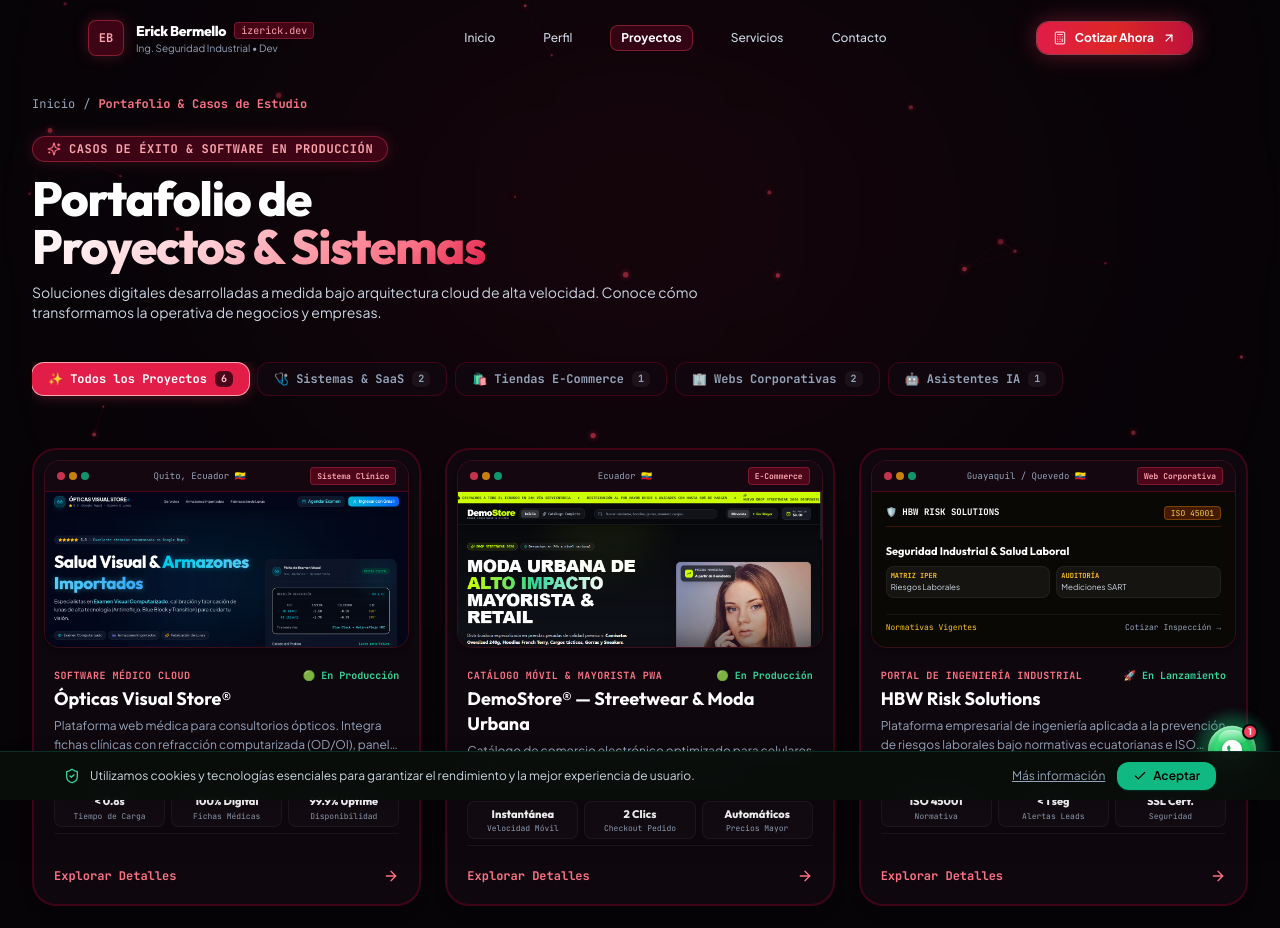
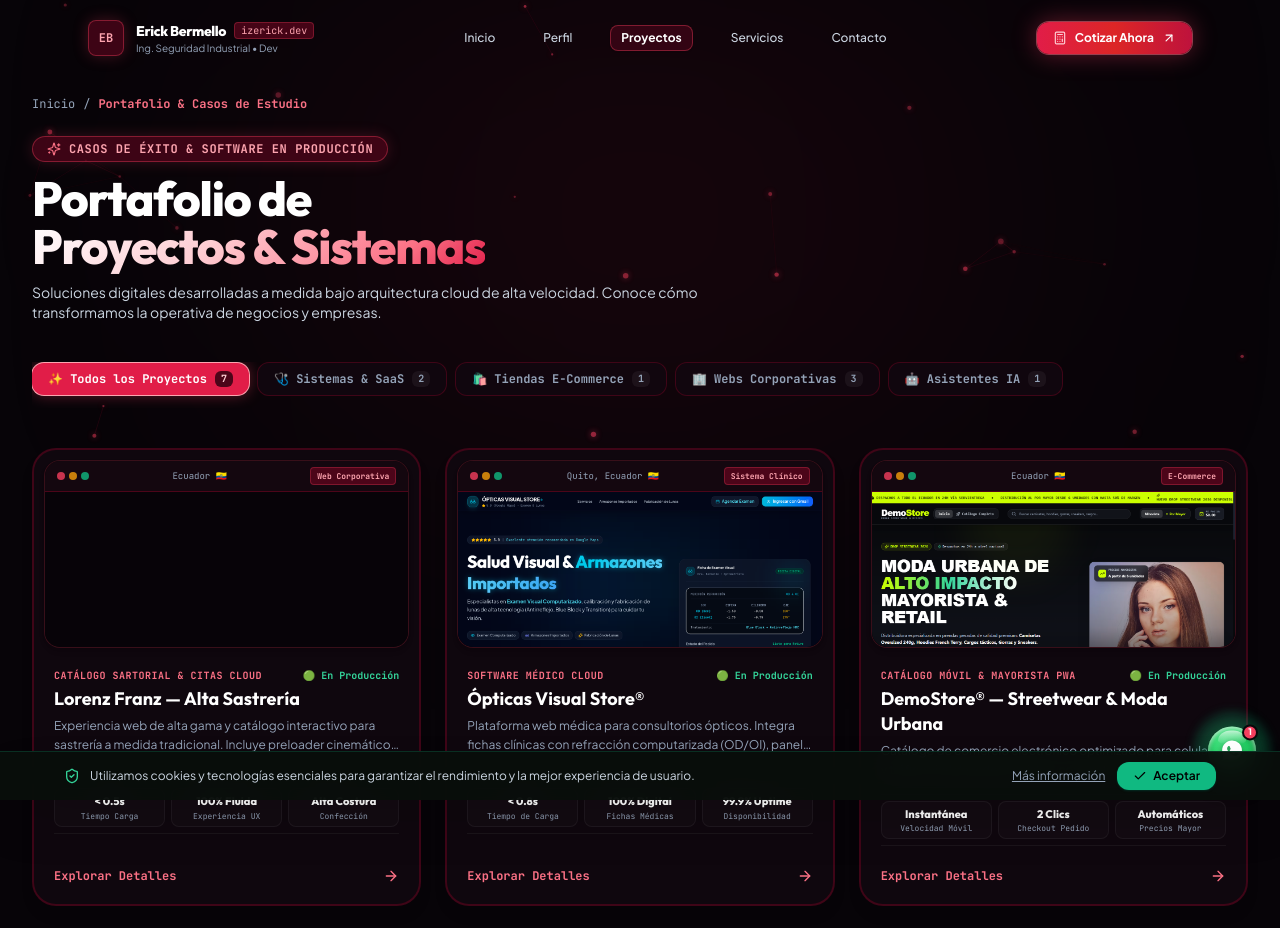
Before and after one commit to izerick/izerick-portfolio, a React (Vite) app: page /proyectos in a window 1280 px wide. Shown: the top 928 px of the page. Built offline with nearby package versions, Linux system fonts and the light colour scheme.

Commit message:
feat: colocar Lorenz Franz Alta Sastreria como primer proyecto del portafolio

```diff
--- a/src/components/ProjectsSection.tsx
+++ b/src/components/ProjectsSection.tsx
@@ -28,6 +28,33 @@
 }
 
 const SHOWCASE_PROJECTS: ShowcaseProject[] = [
+  {
+    id: 'lorenz-franz-sastreria',
+    name: 'Lorenz Franz — Alta Sastrería',
+    catLabel: 'Web Corporativa',
+    type: 'Catálogo Sartorial & Citas Cloud',
+    industry: 'Alta Costura Masculina & Trajes a Medida',
+    location: 'Ecuador 🇪🇨',
+    status: '🟢 En Producción',
+    image: '',
+    liveUrl: 'https://sitioweblorenzfranz.vercel.app',
+    description: 'Experiencia web de alta gama y catálogo interactivo para sastrería a medida tradicional. Incluye preloader cinemático, carrusel circulante elástico con físicas GSAP, catálogo de paños importados y agendamiento directo.',
+    challenge: 'La sastrería tradicional requería digitalizar su catálogo de trajes, smokings y paños de alta gama con una estética de lujo artesanal.',
+    solution: 'Desarrollamos un sitio web editorial con preloader cinético, carrusel continuo interactivo con soporte táctil dual, catálogo interactivo de tejidos y botón de cotización directa.',
+    metrics: [
+      { label: 'Tiempo Carga', value: '< 0.5s' },
+      { label: 'Experiencia UX', value: '100% Fluida' },
+      { label: 'Confección', value: 'Alta Costura' }
+    ],
+    highlights: [
+      'Preloader editorial y revelación cinemática con GSAP ScrollTrigger.',
+      'Carrusel circulante infinito con físicas elásticas y soporte táctil dual.',
+      'Catálogo de smokings, chaqués y trajes en lana virgen y satén.',
+      'Biblioteca de paños importados (Loro Piana, Holland & Sherry, Scabal).'
+    ],
+    specs: ['HTML5 / TailwindCSS', 'Animaciones GSAP', 'ScrollTrigger Físicas', 'Diseño Responsive', 'Despliegue Edge Vercel']
+  },
+
   {
     id: 'opticas-visual-store',
     name: 'Ópticas Visual Store®',
--- a/src/pages/ProjectsPage.tsx
+++ b/src/pages/ProjectsPage.tsx
@@ -26,7 +26,7 @@
   location: string;
   status: string;
   accentColor: string;
-  previewType: 'optical' | 'ecommerce' | 'corporate' | 'bot' | 'restaurant' | 'realestate';
+  previewType: 'tailor' | 'optical' | 'ecommerce' | 'corporate' | 'bot' | 'restaurant' | 'realestate';
   image?: string;
   liveUrl?: string;
   description: string;
@@ -38,6 +38,35 @@
 }
 
 const PROJECTS_DATA: ProjectItemData[] = [
+  {
+    id: 'lorenz-franz-sastreria',
+    name: 'Lorenz Franz — Alta Sastrería',
+    catLabel: 'Web Corporativa',
+    type: 'Catálogo Sartorial & Citas Cloud',
+    filterKey: 'corporativo',
+    industry: 'Alta Costura Masculina & Trajes a Medida',
+    location: 'Ecuador 🇪🇨',
+    status: '🟢 En Producción',
+    accentColor: 'from-amber-900/30 via-yellow-950/40 to-stone-950/30 border-amber-500/40 text-amber-300',
+    previewType: 'tailor',
+    liveUrl: 'https://sitioweblorenzfranz.vercel.app',
+    description: 'Experiencia web de alta gama y catálogo interactivo para sastrería a medida tradicional. Incluye preloader cinemático, carrusel circulante elástico con físicas GSAP, catálogo de paños importados y agendamiento directo.',
+    challenge: 'La sastrería tradicional requería digitalizar su catálogo de trajes, smokings y paños de alta gama (Super 120s/150s) con una estética de lujo que reflejara el prestigio artesanal de décadas.',
+    solution: 'Desarrollamos un sitio web editorial con preloader cinético, carrusel continuo interactivo con soporte táctil dual, catálogo interactivo de tejidos y botón de cotización directa.',
+    metrics: [
+      { label: 'Tiempo Carga', value: '< 0.5s' },
+      { label: 'Experiencia UX', value: '100% Fluida' },
+      { label: 'Confección', value: 'Alta Costura' }
+    ],
+    highlights: [
+      'Preloader editorial y revelación cinemática con GSAP ScrollTrigger.',
+      'Carrusel circulante infinito con físicas elásticas y soporte táctil dual.',
+      'Catálogo de smokings, chaqués y trajes en lana virgen y satén.',
+      'Biblioteca de paños importados (Loro Piana, Holland & Sherry, Scabal).'
+    ],
+    specs: ['HTML5 / TailwindCSS', 'Animaciones GSAP', 'ScrollTrigger Físicas', 'Diseño Responsive', 'Despliegue Edge Vercel']
+  },
+
   {
     id: 'optica-visual-store',
     name: 'Ópticas Visual Store®',
```
Also changed, not shown: 1 other file (tests, documents, lock files or other folders).
